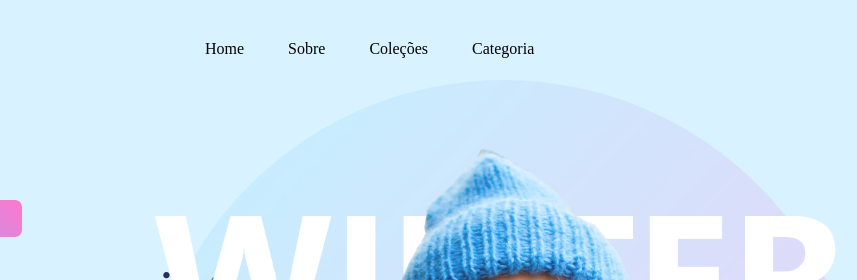
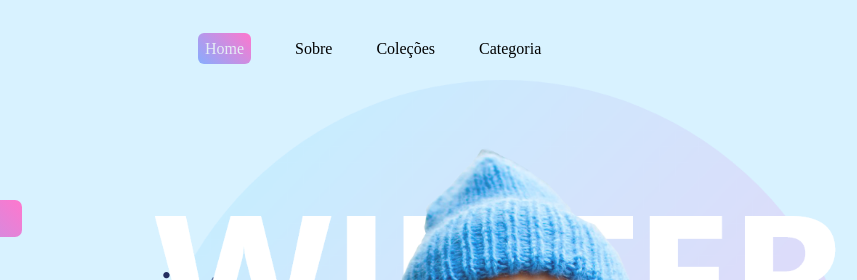
Before and after one commit to HenryGabriell/site-moderno1, a plain HTML site: page index.html in a window 1280 px wide. In both pictures the pointer is over the link "Home". Shown: the top 280 px of the page, 328-1185 px from the left. Drawn offline with Linux system fonts and the light colour scheme.

Commit message:
fim
terminei, do meu jeito

```diff
--- a/style.css
+++ b/style.css
@@ -28,6 +28,14 @@ ul li{
 ul li a{
     text-decoration: none;
     color: black;
+}
+
+a:hover{
+    background: linear-gradient(45deg, #87adfe, #ff77cd);
+    color: rgb(229, 238, 245);
+    border-radius: 6px;
+    padding: 7px;
+    transition: 300ms;
 }
 
 .imgl{
```
